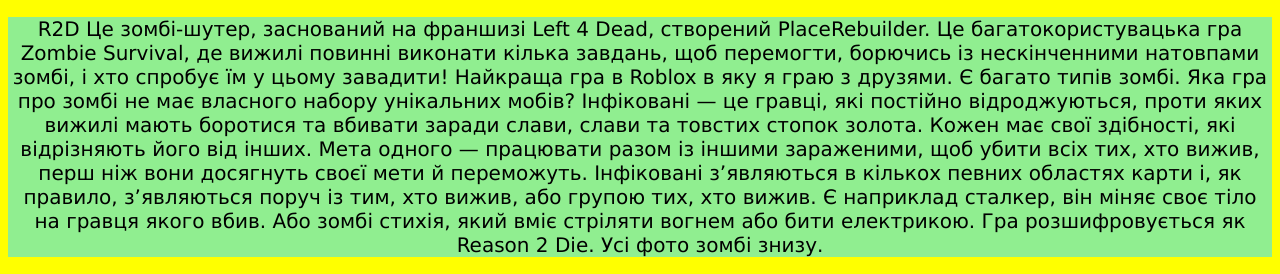
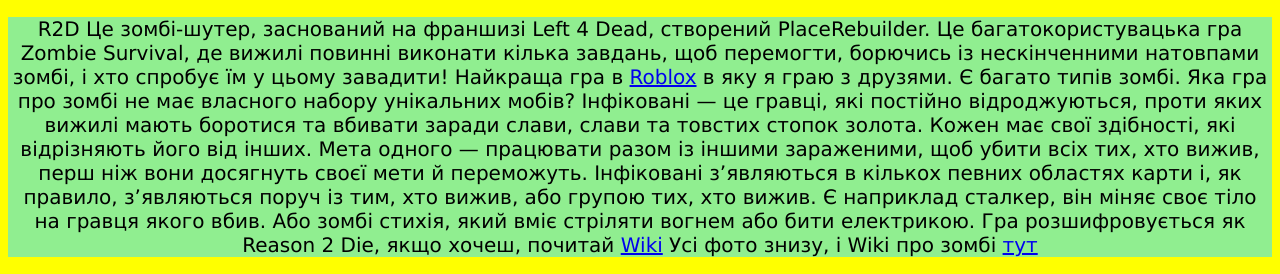
Before and after one commit to logickaChild/Klepikovski, a plain HTML site: page index.html in a window 1280 px wide. Shown: the part 89-363 px from the top of the page. Drawn offline with Linux system fonts and the light colour scheme; grey boxes are pictures that could not be loaded.

Commit message:
index.html

```diff
--- a/index.html
+++ b/index.html
@@ -4,7 +4,7 @@
          <header style="position:relative" id="up"> <img src="https://steamuserimages-a.akamaihd.net/ugc/2018225171749236113/2E3F1FC15BB4D37A7746B489CB6B4AD98130D767/?imw=268&imh=268&ima=fit&impolicy=Letterbox&imcolor=%23000000&letterbox=true" height="60px" width="60px" style="right:20px; position:fixed"> </header>
          <main style="text-align:center"><h1 style="text-align:center; color:red"> I LOVE R2D </h1>
          <a href="#down">DOWN</a>
-          <p style="font-size:20px; background-color:lightgreen ">R2D Це зомбі-шутер, заснований на франшизі Left 4 Dead, створений PlaceRebuilder. Це багатокористувацька гра Zombie Survival, де вижилі повинні виконати кілька завдань, щоб перемогти, борючись із нескінченними натовпами зомбі, і хто спробує їм у цьому завадити! Найкраща гра в Roblox в яку я граю з друзями. Є багато типів зомбі. Яка гра про зомбі не має власного набору унікальних мобів? Інфіковані — це гравці, які постійно відроджуються, проти яких вижилі мають боротися та вбивати заради слави, слави та товстих стопок золота. Кожен має свої здібності, які відрізняють його від інших. Мета одного — працювати разом із іншими зараженими, щоб убити всіх тих, хто вижив, перш ніж вони досягнуть своєї мети й переможуть. Інфіковані з’являються в кількох певних областях карти і, як правило, з’являються поруч із тим, хто вижив, або групою тих, хто вижив. Є наприклад сталкер, він міняє своє тіло на гравця якого вбив. Або зомбі стихія, який вміє стріляти вогнем або бити електрикою. Гра розшифровується як Reason 2 Die. Усі фото зомбі знизу. </p>
+          <p style="font-size:20px; background-color:lightgreen ">R2D Це зомбі-шутер, заснований на франшизі Left 4 Dead, створений PlaceRebuilder. Це багатокористувацька гра Zombie Survival, де вижилі повинні виконати кілька завдань, щоб перемогти, борючись із нескінченними натовпами зомбі, і хто спробує їм у цьому завадити! Найкраща гра в <a href="https://www.roblox.com/games/10482275302/Ready-2-Die">Roblox</a> в яку я граю з друзями. Є багато типів зомбі. Яка гра про зомбі не має власного набору унікальних мобів? Інфіковані — це гравці, які постійно відроджуються, проти яких вижилі мають боротися та вбивати заради слави, слави та товстих стопок золота. Кожен має свої здібності, які відрізняють його від інших. Мета одного — працювати разом із іншими зараженими, щоб убити всіх тих, хто вижив, перш ніж вони досягнуть своєї мети й переможуть. Інфіковані з’являються в кількох певних областях карти і, як правило, з’являються поруч із тим, хто вижив, або групою тих, хто вижив. Є наприклад сталкер, він міняє своє тіло на гравця якого вбив. Або зомбі стихія, який вміє стріляти вогнем або бити електрикою. Гра розшифровується як Reason 2 Die, якщо хочеш, почитай <a href="https://r2da.fandom.com/wiki/Home_Page.">Wiki</a> Усі фото знизу, і Wiki про зомбі <a href="https://r2da.fandom.com/wiki/Mobs">тут</a> </p>
           <img src="https://cdn.discordapp.com/attachments/1162017924006027285/1169972003709661314/image.png?ex=65575856&is=6544e356&hm=ca2b89f7cd66fe75a6bc12f2a8cca7ec10b90bc3206bb08066fe3d534416ed9b&">
           <img  src="https://tr.rbxcdn.com/c7d09ab0795034f6c1be37efe1a51879/768/432/Image/Png" width="500px">
 
```
